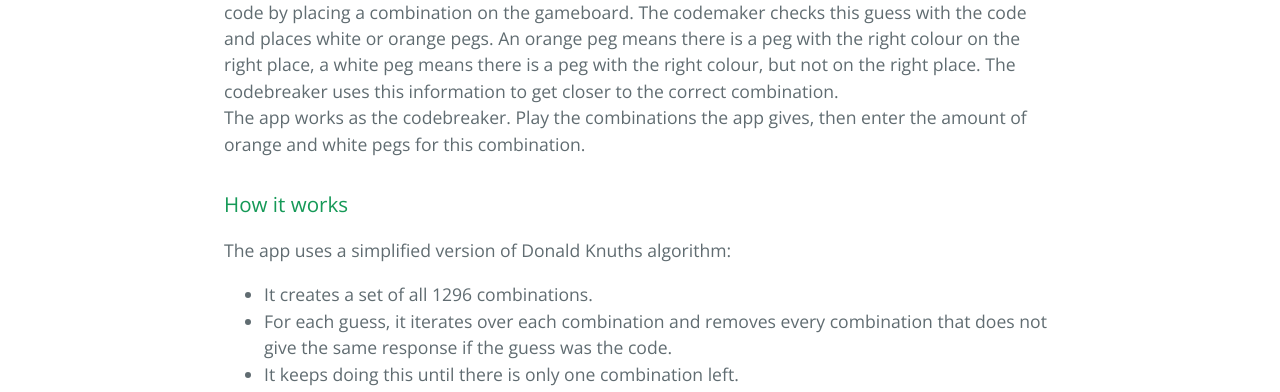
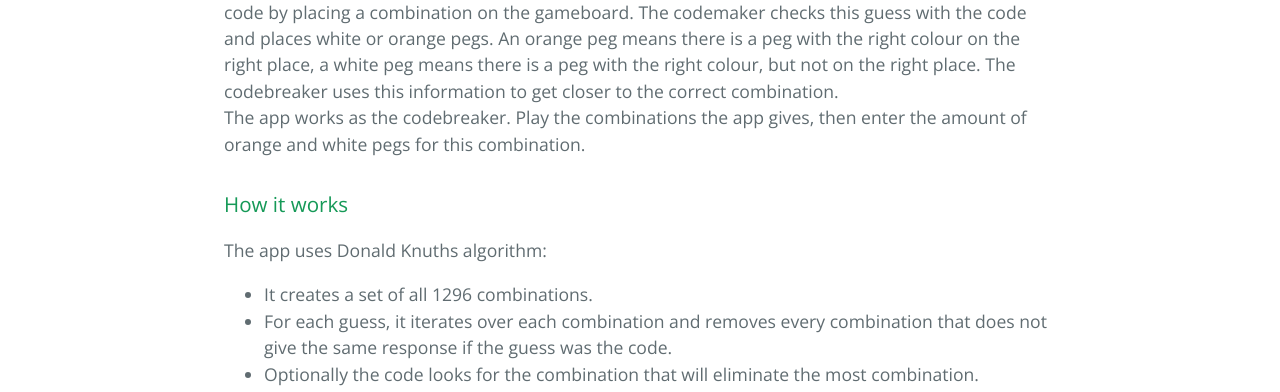
Before and after one commit to RikBoeykens/MastermindCheater, a plain HTML site: page index.html in a window 1280 px wide. Shown: the part 526-918 px from the top of the page. Drawn offline with nearby package versions, Linux system fonts and the light colour scheme.

```diff
--- a/index.html
+++ b/index.html
@@ -28,13 +28,14 @@ The app works as the codebreaker. Play the combinations the app gives, then ente
 <h3>
 <a id="how-it-works" class="anchor" href="#how-it-works" aria-hidden="true"><span class="octicon octicon-link"></span></a>How it works</h3>
 
-<p>The app uses a simplified version of Donald Knuths algorithm:  </p>
+<p>The app uses Donald Knuths algorithm:  </p>
 
 <ul>
 <li>It creates a set of all 1296 combinations.<br>
 </li>
 <li>For each guess, it iterates over each combination and removes every combination that does not give the same response if the guess was the code.<br>
 </li>
+<li>Optionally the code looks for the combination that will eliminate the most combination. </li>
 <li>It keeps doing this until there is only one combination left.<br>
 </li>
 </ul>
```
Also changed, not shown: params.json (+1 -1 lines).
